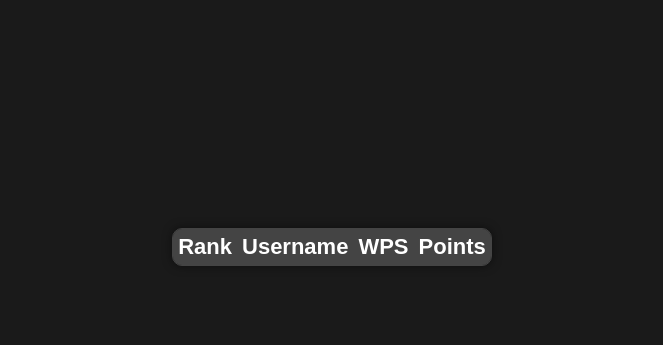
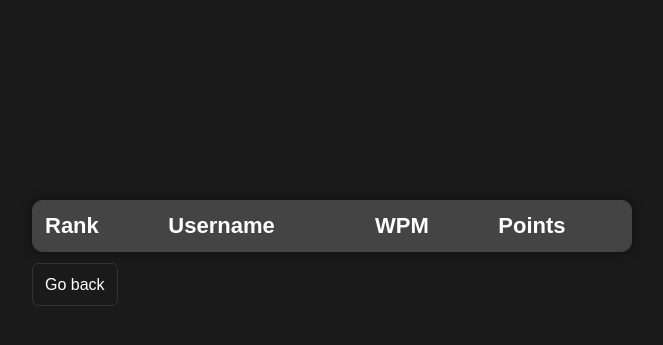
Before and after one commit to SamElfring/EOQ_Project_Typewriter, a Flask app: page /leaderboard in a window 1280 px wide. Shown: the part 153-498 px from the top of the page, without its empty margins (308-971 px from the left). Run offline with Flask 3, Linux system fonts and the light colour scheme; data comes from the database, SQL or seed files in the repository; data that the repository does not hold is empty.

Commit message:
Updated leaderboard styling slightly

```diff
--- a/static/style.css
+++ b/static/style.css
@@ -89,28 +89,36 @@ body {
   background-color: #444;
 }
 
+/* Leaderboard */
+
 .leaderboard-container {
   background-color: #2d2d2d;
   border: 1px solid #444;
   border-radius: 10px;
   box-shadow: 0 0 10px rgba(0, 0, 0, 0.5);
   overflow: hidden;
+
+  width: 80%;
+  min-width: 600px;
 }
 
 table {
   border-collapse: collapse;
-  padding: 20px;
+  width: 100%;
+}
+
+table tr th, table tr td {
+  padding: 12px;
 }
 
 .table-header {
   font-size: 22px;
-  padding: 5px;
   font-weight: bold;
+  text-align: left;
 }
 
 .table-content {
   font-size: 18px;
-  padding: 5px;
 }
 
 table tr:nth-child(odd) {
--- a/templates/leaderboard.html
+++ b/templates/leaderboard.html
@@ -1,12 +1,13 @@
 {% extends "layout.html" %}
 
 {% block body %}
+    <main>
         <div class="leaderboard-container">
             <table>
                 <tr>
                     <th class="table-header">Rank</th>
                     <th class="table-header">Username</th>
-                <th class="table-header">WPS</th>
+                    <th class="table-header">WPM</th>
                     <th class="table-header">Points</th>
                 </tr>
                 {% for user in leaderboard %}
@@ -19,4 +20,9 @@
                 {% endfor %}
             </table>
         </div>
+
+        <div class="links">
+            <a href="/">Go back</a>
+        </div>
+    </main>
 {% endblock body %}
```
Lines whose indentation alone changed are shown as unchanged.
